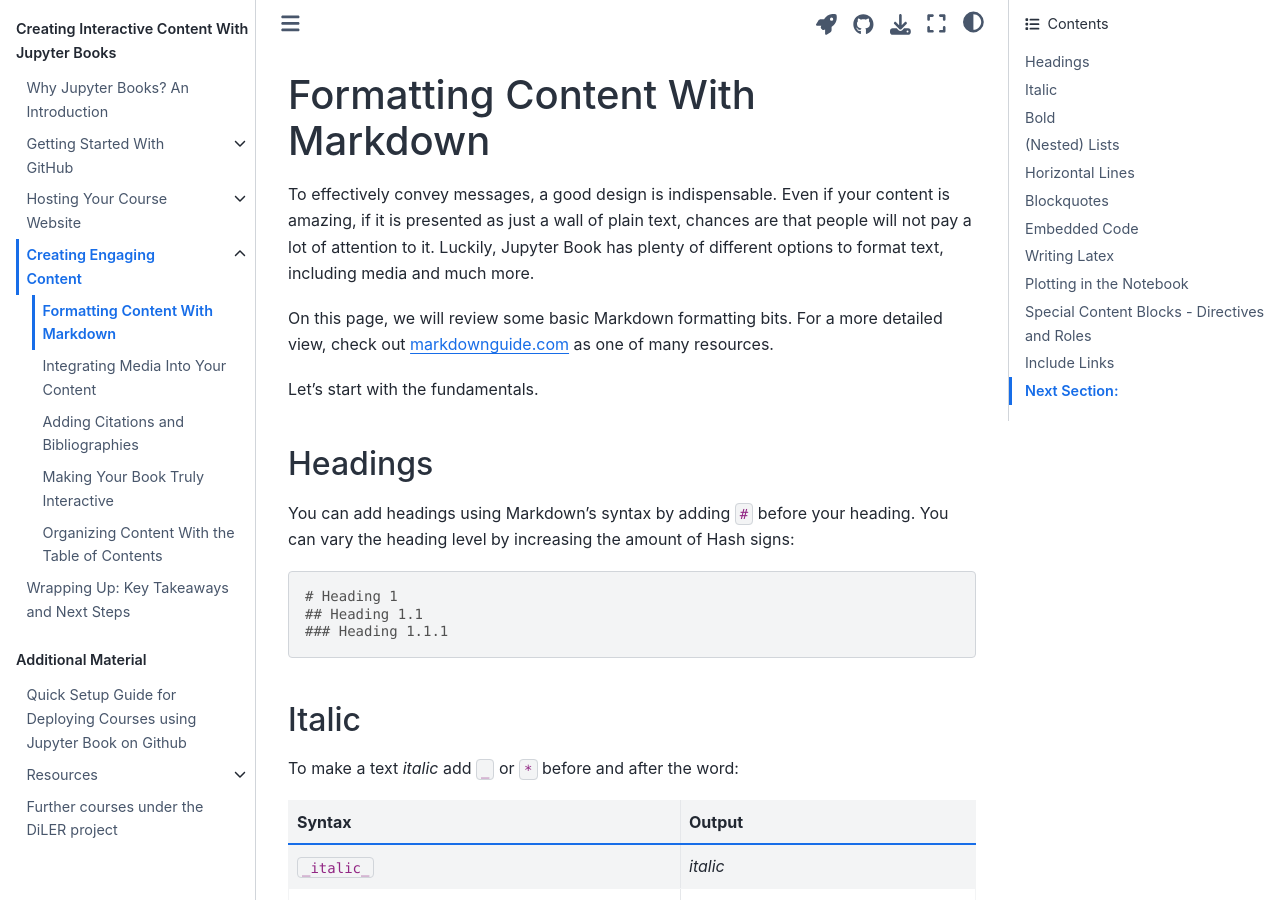
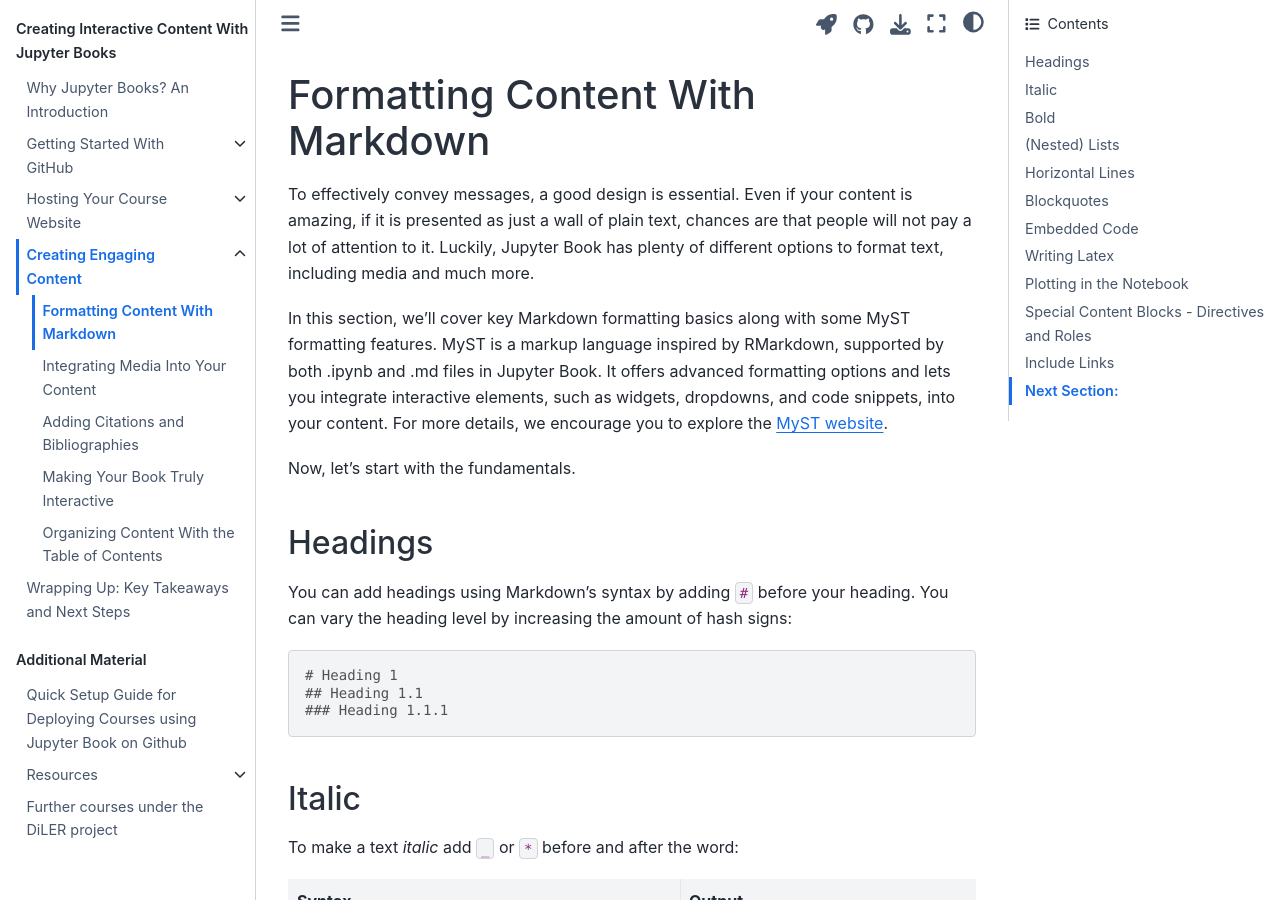
Before and after one commit to M-earnest/tutorial_jupyter_books, a Jupyter Book: the page built from content/3_create/markdown.md, in a window 1280 px wide and 900 px high. Built offline with Jupyter Book 1.0.4 settings and Sphinx 7.4.7 and the Sphinx Book theme 1.1.4, drawn with Linux system fonts in a browser that asks for light colours; pages that are not in the unit, such as notebooks, are missing from menus; some of the changed text lies outside the part shown.

Commit message:
Update markdown.md

````diff
--- a/content/3_create/markdown.md
+++ b/content/3_create/markdown.md
@@ -12,16 +12,15 @@
 
 # Formatting Content With Markdown
 
-To effectively convey messages, a good design is indispensable. Even if your content is amazing, if it is presented as just a wall of plain text, chances are that people will not pay a lot of attention to it.
-Luckily, Jupyter Book has plenty of different options to format text, including media and much more.
+To effectively convey messages, a good design is essential. Even if your content is amazing, if it is presented as just a wall of plain text, chances are that people will not pay a lot of attention to it. Luckily, Jupyter Book has plenty of different options to format text, including media and much more.
 
-On this page, we will review some basic Markdown formatting bits. For a more detailed view, check out [markdownguide.com](https://www.markdownguide.org/basic-syntax/) as one of many resources.
+In this section, we’ll cover key Markdown formatting basics along with some MyST formatting features. MyST is a markup language inspired by RMarkdown, supported by both .ipynb and .md files in Jupyter Book. It offers advanced formatting options and lets you integrate interactive elements, such as widgets, dropdowns, and code snippets, into your content. For more details, we encourage you to explore the [MyST website](https://myst-parser.readthedocs.io/en/latest/syntax/typography.html).
 
-Let's start with the fundamentals.
+Now, let's start with the fundamentals.
 
 ### Headings
 
-You can add headings using Markdown's syntax by adding `#` before your heading. You can vary the heading level by increasing the amount of Hash signs:
+You can add headings using Markdown's syntax by adding `#` before your heading. You can vary the heading level by increasing the amount of hash signs:
 ```
 # Heading 1
 ## Heading 1.1
@@ -110,6 +109,7 @@
 ` return x**2`
 ```
 Which results in:
+
 `def f(x):`
 ` return x**2`
 
@@ -118,12 +118,13 @@
 <code>def f(x): return x**2</code>
 ```
 Which results in:
+
 <code>def f(x): return x**2</code>
 
 
 ### Writing Latex
 
-Let's use `%%` to render a block of `latex`:
+Let's use `$$` to render a block of `latex`:
 |Syntax   | Output|
 |---|---|
 |`$$F(k) = \int_{-\infty}^{\infty} f(x) e^{2\pi i k} \mathrm{d} x$$`| $$F(k) = \int_{-\infty}^{\infty} f(x) e^{2\pi i k} \mathrm{d} x$$|
@@ -131,7 +132,7 @@
 
 ### Plotting in the Notebook
 
-`Notebooks` support a variety of fantastic `plotting options`, including `static` and `interactive` graphics. This `magic` configures `matplotlib` to `render` its `figures` `inline`:
+Notebooks support a variety of fantastic plotting options, including static and interactive graphics. This magic configures `matplotlib` to render its figures inline:
 
 ```{code-cell} python
 %matplotlib inline
@@ -182,6 +183,7 @@
 ```{mydirectivename}
 My directive content
 ```
+```
 
 Where `{mydirectivename}`would be the name of the directive. However, this directive does not yet exist. While you can integrate directives, there are many directives already implemented in Jupyter Book.
 For instance, if you want to add a note, you can use:
@@ -190,18 +192,20 @@
 ```{note}
 Here is a note
 ```
+```
+
 Which results in:
 ```{note}
 Here is a note
 ```
 
 #### Roles
- Roles are very similar in usage. However, they are somewhat simpler and are limited to one line.
+Roles are very similar in usage. However, they are somewhat simpler and are limited to one line.
 
- For example:
- ```
- Some content {rolename}`and here is my role's content!`
- ```
+For example:
+```
+Some content {rolename}`and here is my role's content!`
+```
 
 Where `{rolename}` would be the name of the role.
 
@@ -209,8 +213,9 @@
 ```
 {doc}`../1_github/intro`
 ```
-Result: {doc}`../1_github/intro`.
+Which results in:
 
+{doc}`../1_github/intro`.
 
 #### What Roles and Directives Are Available?
 
@@ -218,7 +223,6 @@
 * The [Sphinx directives page](https://www.sphinx-doc.org/en/master/usage/restructuredtext/directives.html)
 * The [reStructured Text directives page](https://docutils.sourceforge.io/docs/ref/rst/directives.html)
 * For building [custom Special content blocks](https://jupyterbook.org/en/stable/content/content-blocks.html)
-
 
 ### Include Links
 
@@ -258,9 +262,6 @@
 
 ---
 
-Both .ipynb and .md files in Jupyter Book support MyST, a markup language inspired by RMarkdown. MyST offers advanced formatting options and allows you to include interactive elements, such as widgets and code snippets, within your content. For more detailed information, refer to [the MyST website](https://myst-parser.readthedocs.io/en/latest/syntax/syntax.html#syntax-core).
-
-
 ## Next Section:
 
 In the next section, you will learn how to embed images, videos, and slides.
````
